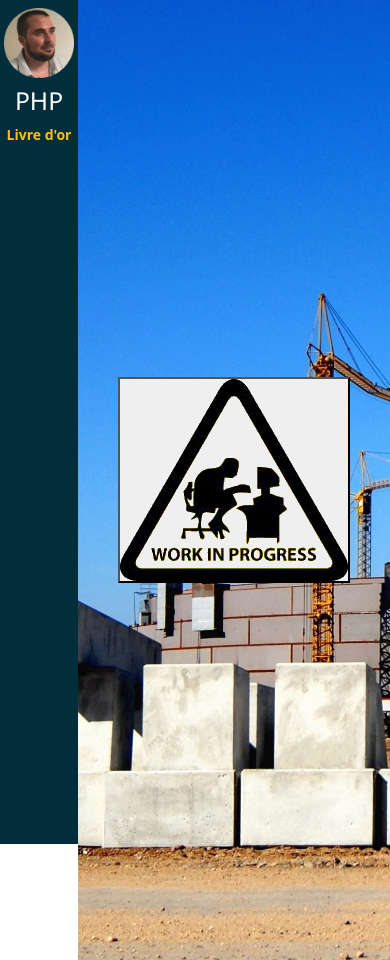
After one commit to franckcostanzo/LaPlateforme_Php-Js, a PHP site: page /media/index.html in a window 390 px wide. The commit adds this page. Run offline with PHP 8.4, Linux system fonts and the light colour scheme.

Commit message:
format portfolio responsive

```diff
--- a/LaPlateforme_/portfolio/css/style.css
+++ b/LaPlateforme_/portfolio/css/style.css
@@ -1,10 +1,151 @@
+/* ----------------------------------------------------------------------------------- */
+
+/* -------------- */
+/*     GENERAL    */
+/* -------------- */
+
+* {
+    margin: 0;
+    padding: 0;
+    box-sizing: border-box;
+}
+
+ul,
+li {
+    list-style-type: none;
+}
+
+img {
+    width: 100%;
+    height: 100%;
+}
+
+#disp {
+    display:none;
+}
+
+/* .buttonGen {
+    display: flex;
+    align-items: center;
+    justify-content: center;
+    font-weight: bold;
+    color:black;
+    border: none;
+    text-decoration: none;
+    background-color: rgb(253, 229, 9);
+    border-radius: 20%/50%;
+    height: 2em;
+    padding: 0.5em;
+    margin: 0.5em;
+}
+
+.buttonGen:hover {
+    background-color: rgb(163, 150, 34);
+} */
+
+    /* ------------- */
+    /*     MOBILE   */
+    /* ------------- */
+
+    @media screen and (max-width: 750px){
+
+        /* .buttonGen {
+            display : none;
+        } */
+
+        #undisp {
+            display:none;
+        }
+
+        #disp {
+            display:block;
+        }
+
+
+    }
+/* ------------------------------------------------- */
+
+/* ------------- */
+/*     HEADER    */
+/* ------------- */
+
+.sidebar {
+    height: 100%;
+    width: 15%;
+    position: fixed;
+    display: flex;
+    flex-direction: column;
+    align-items: center;
+    top: 0;
+    left: 0;
+    background-color: rgb(2, 45, 59);
+    text-align: center;
+}
+
+#photo {
+    width : 90%;
+    margin: 0.5em;
+}
+
+h2 {
+    color: white;
+    font-family: 'Segoe UI', Tahoma, Geneva, Verdana, sans-serif;
+}
+
+    /* ------------- */
+    /*     MOBILE   */
+    /* ------------- */
+
+    @media screen and (max-width: 750px){
+
+        .sidebar {
+            width: 20%;
+        }
+
+    }
+
+
+/* ------------------------------------------------- */
+
+/* -------------- */
+/*      MAIN      */
+/* -------------- */
+
 #mainContent {
+    margin-left: 15%;
     background: url(../media/chantier.jpg) no-repeat center fixed;
     -webkit-background-size: cover; /* pour anciens Chrome et Safari */
     background-size: cover; /* version standardisée */
+    height: 60em;
+    display: flex!important;
+    justify-content: center!important;
+    align-items: center!important;
+}
+content {
+    display: flex!important;
+    justify-content: center!important;
+    align-items: center!important;
+    width: 100%;
+    height:100%;
 }
 
-#wip {
-    color: transparent!important;
-    background-color: transparent!important;
-}
+    /* ------------- */
+    /*     MOBILE   */
+    /* ------------- */
+
+    @media screen and (max-width: 750px){
+
+        #mainContent {
+            margin-left: 20%;
+        }
+
+    }
+
+/* ------------------------------------------------- */
+
+/* ------------- */
+/*     FOOTER    */
+/* ------------- */
+
+
+/* ----------------------------------------------------------------------------------- */
--- /dev/null
+++ b/LaPlateforme_/portfolio/media/index.html
@@ -0,0 +1,38 @@
+
+<!DOCTYPE html>
+<html lang="en">
+<head>
+    <meta charset="UTF-8">
+    <meta http-equiv="X-UA-Compatible" content="IE=edge">
+    <meta name="viewport" content="width=device-width, initial-scale=1.0">
+    <link rel="stylesheet" type="text/css" href="./css/style.css">
+    <link rel="stylesheet" type="text/css" href="./css/bootstrap.min.css">
+    <title>Portfolio</title>
+</head>
+<body>
+    <header>
+        <nav class="sidebar">
+            <div id="photo">
+                <img src="./media/me.png" alt="My picture">
+            </div>
+            <h2>PHP</h2>
+            <a href="./livreOr/index.php" class="btn btn-warning rounded-pill mx-auto fw-bold" id="undisp">Livre d'or</a>
+            <a href="./livreOr/index.php" class="link-warning fw-bold text-decoration-none small" id="disp">Livre d'or</a>
+        </nav>
+    </header>
+
+    <main id="mainContent">
+        <content>
+            <button onclick="audio.play();">
+                <img src="./media/wip2.png" alt="Work in Progress" id="wip"/>
+            </button>
+        </content>
+    </main>
+
+    <script type="text/javascript">
+        const audio = new Audio();
+        audio.src = "./audio/yeepikay.mp3";
+    </script>
+
+</body>
+</html>
--- a/LaPlateforme_/projects/livreOr/functions.php
+++ b/LaPlateforme_/projects/livreOr/functions.php
@@ -6,7 +6,8 @@ $username = "";
 $errors = array();
 
 // connect to the database
-$db = mysqli_connect('localhost', 'franck-costanzo', 'Tisyoz84!!', 'franck-costanzo_livreor');
+// $db = mysqli_connect('localhost', 'franck-costanzo', 'Tisyoz84!!', 'franck-costanzo_livreor');
+$db = mysqli_connect('localhost', 'root', '', 'livreor');
 
 // REGISTER USER
 if (isset($_POST['reg_user']))
```
Also changed, not shown: LaPlateforme_/portfolio/index.html (deleted, +0 -37 lines), LaPlateforme_/projects/livreOr/index.php (+10 -0 lines).
